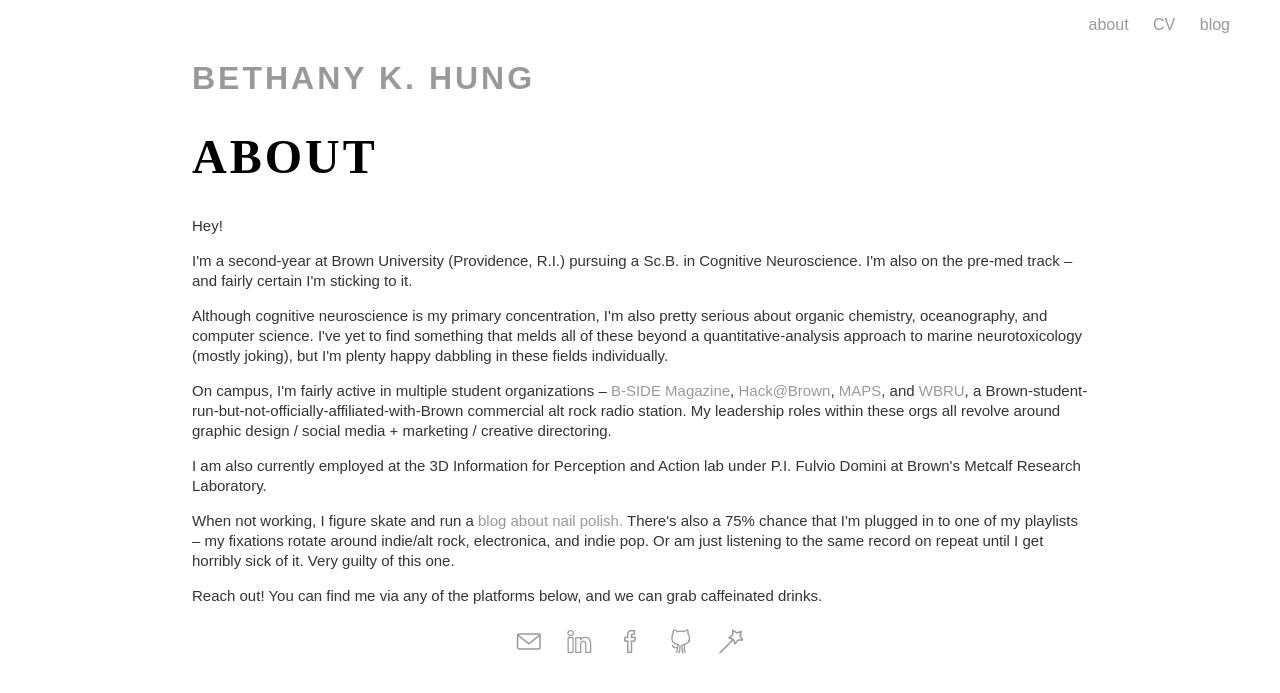
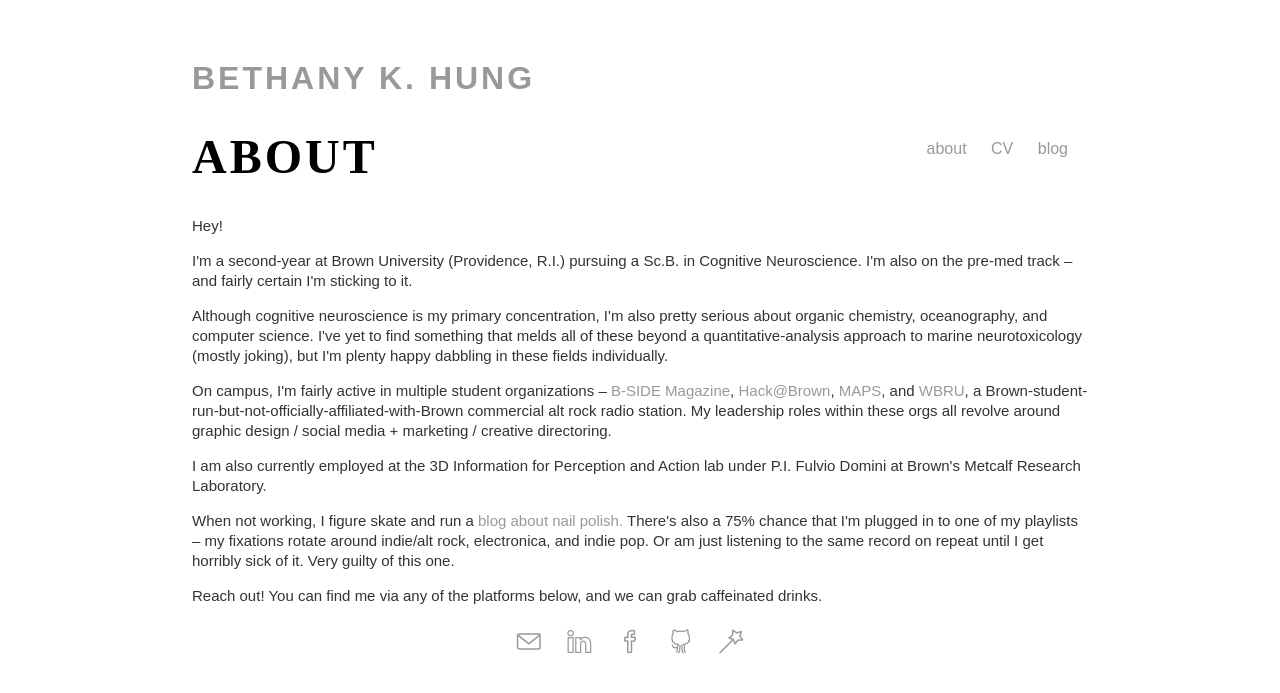
Before and after one commit to bethny/bethny.github.io, a Jekyll site: the page built from about/index.html, in a window 1280 px wide. Shown: the top 693 px of the page. Built offline with Jekyll 4.4.1, drawn with Linux system fonts in a browser that asks for light colours; nearby versions of some CDN libraries.

Commit message:
Update main.css

```diff
--- a/css/main.css
+++ b/css/main.css
@@ -18,9 +18,8 @@ nav ul li, footer ul li {
     margin-right: 20px;
 }
 nav2 ul {
-    position: absolute;
-    top: 0%;
-    right: 30px;
+    float: right;
+    /*top: 0%;*/
     font-family: 'Karla', sans-serif;
     padding: 0px;
     list-style: none;
```
